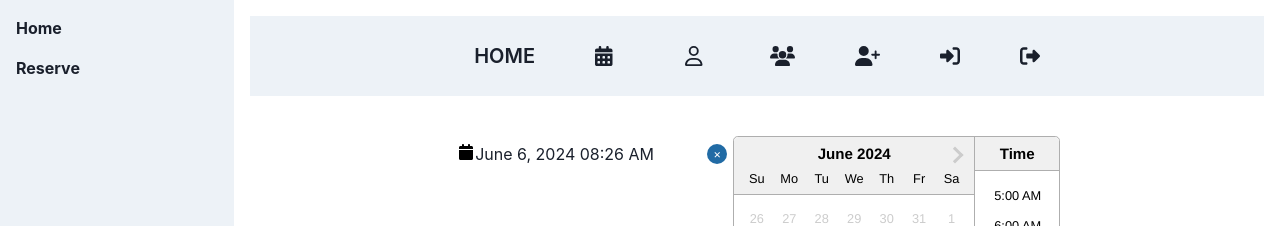
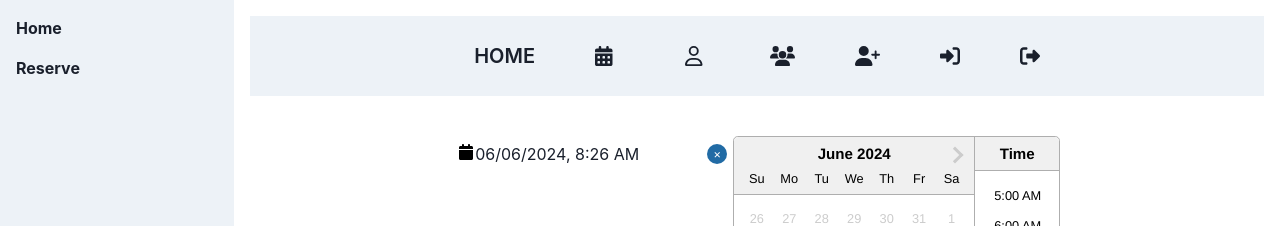
Before and after one commit to KwonSanta/practice-calendar, a React (Vite) app in the folder frontend/: page /reserve in a window 1280 px wide. Shown: the top 226 px of the page. Built offline with nearby package versions, Linux system fonts and the light colour scheme.

Commit message:
react: Material UI's Date and Time Picker 설치

```diff
--- a/frontend/package.json
+++ b/frontend/package.json
@@ -19,6 +19,7 @@
     "@fortawesome/free-regular-svg-icons": "^6.5.2",
     "@fortawesome/free-solid-svg-icons": "^6.5.2",
     "@fortawesome/react-fontawesome": "^0.2.1",
+    "@mui/x-date-pickers": "^7.6.2",
     "axios": "^1.7.1",
     "date-fns": "^3.6.0",
     "dayjs": "^1.11.11",
--- a/frontend/src/page/Reserve.jsx
+++ b/frontend/src/page/Reserve.jsx
@@ -20,7 +20,6 @@ export function Reserve() {
           onChange={(date) => setStartDate(date)}
           dateFormat="Pp"
           timeintervals={30} // 30분 단위로 선택 가능한 box가 나오게 설정
-          dateFormat="MMMM d, yyyy hh:mm aa" // June 6, 2024 10:45 PM
           toggleCalendarOnIconClick
           isClearable
           showTimeSelect
@@ -34,7 +33,6 @@ export function Reserve() {
           onChange={(date) => setEndDate(date)}
           dateFormat="Pp"
           timeintervals={30} // 30분 단위로 선택 가능한 box가 나오게 설정
-          dateFormat="MMMM d, yyyy hh:mm aa" // June 6, 2024 10:45 PM
           toggleCalendarOnIconClick
           isClearable
           showTimeSelect
```
Also changed, not shown: 1 other file (tests, documents, lock files or other folders).
